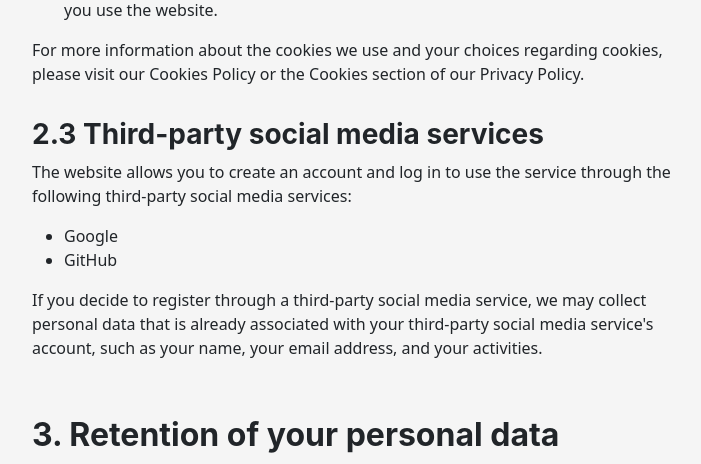
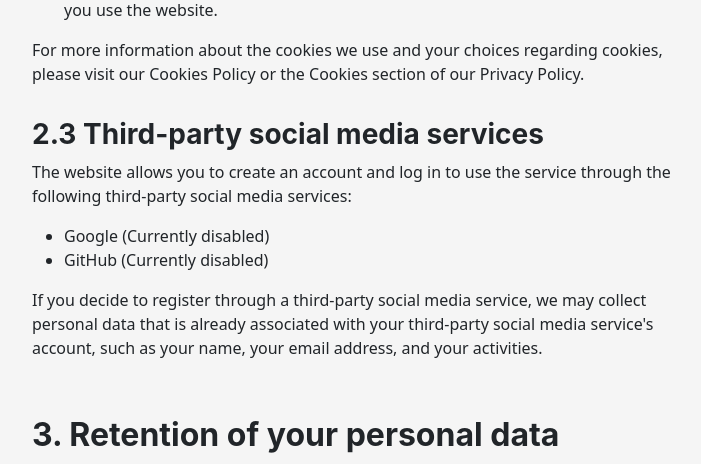
Before and after one commit to WilliamHoltsdalen/guesstheracetrack, a Django app: page /landing_page/privacy_policy/ in a window 1280 px wide. Shown: the part 2917-3381 px from the top of the page, without its empty margins (268-969 px from the left). Run offline with Django 4.2, Linux system fonts and the light colour scheme; parts of the project's set-up code (start-up, migrations or seed data) failed here and were passed over; some libraries are stand-ins or nearby versions.

Commit message:
feat(ui): Add 'disabled' for SoMe login in privacy policy

```diff
--- a/guesstheracetrack/templates/landing_page/privacy_policy.html
+++ b/guesstheracetrack/templates/landing_page/privacy_policy.html
@@ -167,8 +167,8 @@
             following third-party social media services:
           </p>
           <ul>
-            <li>Google</li>
-            <li>GitHub</li>
+            <li>Google (Currently disabled)</li>
+            <li>GitHub (Currently disabled)</li>
           </ul>
           <p>
             If you decide to register through a third-party social media service, we may collect
```
